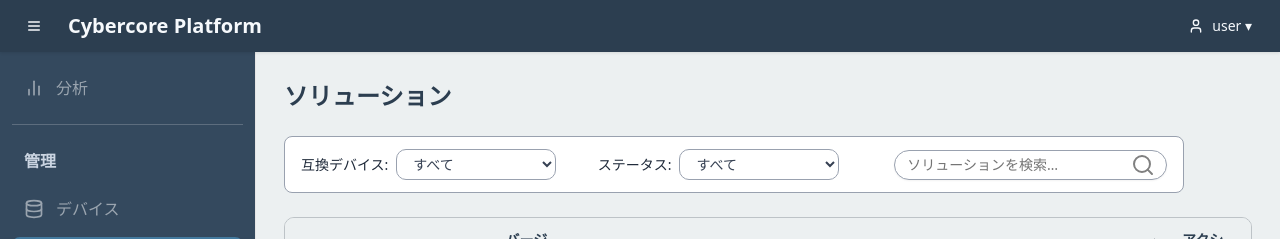
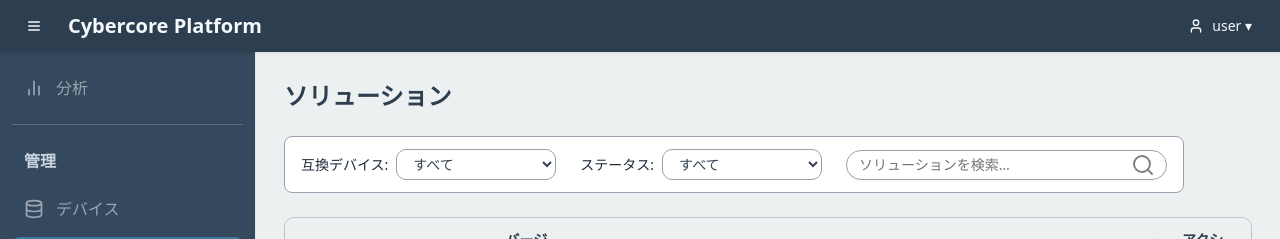
Before and after one commit to duttanixon/temp, a Next.js app: page /solutions in a window 1280 px wide. Shown: the top 239 px of the page. Built offline with nearby package versions, Linux system fonts and the light colour scheme; no server answers; sample sign-in values are in the browser's storage.

Commit message:
フィルター要素のgapの修正

```diff
--- a/src/app/(main)/customers/_components/SearchFilters.tsx
+++ b/src/app/(main)/customers/_components/SearchFilters.tsx
@@ -23,7 +23,7 @@
   return (
     <div className="w-full max-w-[600px] border border-gray-400 rounded-md px-4 py-3 bg-white overflow-hidden">
       <div className="flex items-center gap-6 flex-wrap">
-        <div className="flex flex-1 items-center gap-2">
+        <div className="flex items-center gap-2">
           <label className="text-gray-800 text-sm whitespace-nowrap">
             状態:
           </label>
--- a/src/app/(main)/devices/_components/DeviceFilters.tsx
+++ b/src/app/(main)/devices/_components/DeviceFilters.tsx
@@ -23,6 +23,7 @@
   return (
     <div className="w-full max-w-[900px] border border-gray-400 rounded-md px-4 py-3 bg-white overflow-hidden">
       <div className="flex items-center gap-6 flex-wrap">
+        <div className="flex items-center gap-2">
           <label className="text-gray-800 text-sm whitespace-nowrap">
             タイプ:
           </label>
@@ -37,7 +38,8 @@
               <option value="RASPBERRY_PI">Raspberry Pi</option>
             </select>
           </div>
-
+        </div>
+        <div className="flex items-center gap-2">
           <label className="text-gray-800 text-sm whitespace-nowrap">
             ステータス:
           </label>
@@ -56,6 +58,7 @@
               <option value="DECOMMISSIONED">廃止</option>
             </select>
           </div>
+        </div>
         <div className="relative flex-1 min-w-[150px]">
           <Input
             placeholder="デバイスを検索…"
--- a/src/app/(main)/solutions/_components/SolutionFilters.tsx
+++ b/src/app/(main)/solutions/_components/SolutionFilters.tsx
@@ -21,7 +21,7 @@
   return (
     <div className="w-full max-w-[900px] border border-gray-400 rounded-md px-4 py-3 bg-white overflow-hidden">
       <div className="flex items-center gap-6 flex-wrap">
-        <div className="flex flex-1 items-center gap-2">
+        <div className="flex items-center gap-2">
           <label className="text-gray-800 text-sm whitespace-nowrap">
             互換デバイス:
           </label>
@@ -37,7 +37,7 @@
             </select>
           </div>
         </div>
-        <div className="flex flex-1 items-center gap-2">
+        <div className="flex items-center gap-2">
           <label className="text-gray-800 text-sm whitespace-nowrap">
             ステータス:
           </label>
```
Lines whose indentation alone changed are shown as unchanged.
